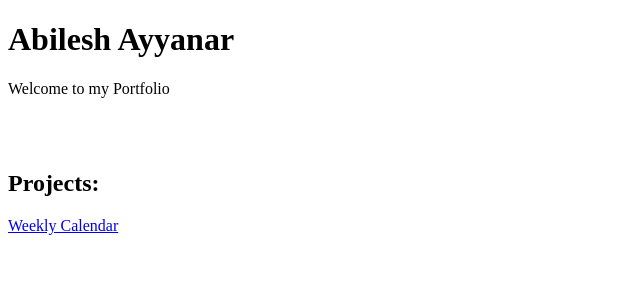
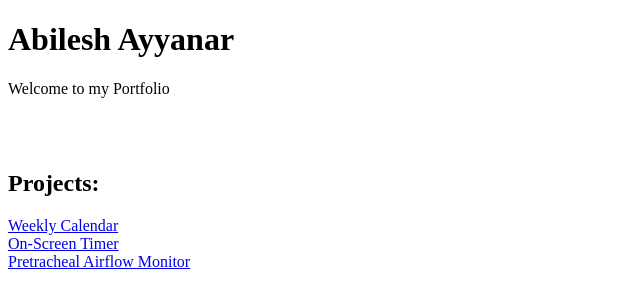
Before and after one commit to abileshayyanar/portfolio, a plain HTML site: page index.html in a window 1280 px wide. Shown: the whole page, without its empty margins (0-640 px from the left). Drawn offline with Linux system fonts and the light colour scheme.

Commit message:
Added hyperlinks to github pages

```diff
--- a/index.html
+++ b/index.html
@@ -14,7 +14,10 @@
 <br>
 <h2>Projects:</h2>
 <a href="https://github.com/abileshayyanar/Flask-Weekly-Calendar"> Weekly Calendar</a>
-
+<br>
+<a href="https://github.com/abileshayyanar/TKinterTimer"> On-Screen Timer</a>
+<br>
+<a href="https://github.com/abileshayyanar/PretrachealAirFlowMonitor"> Pretracheal Airflow Monitor</a>
 
 </body>
 </html>
```
